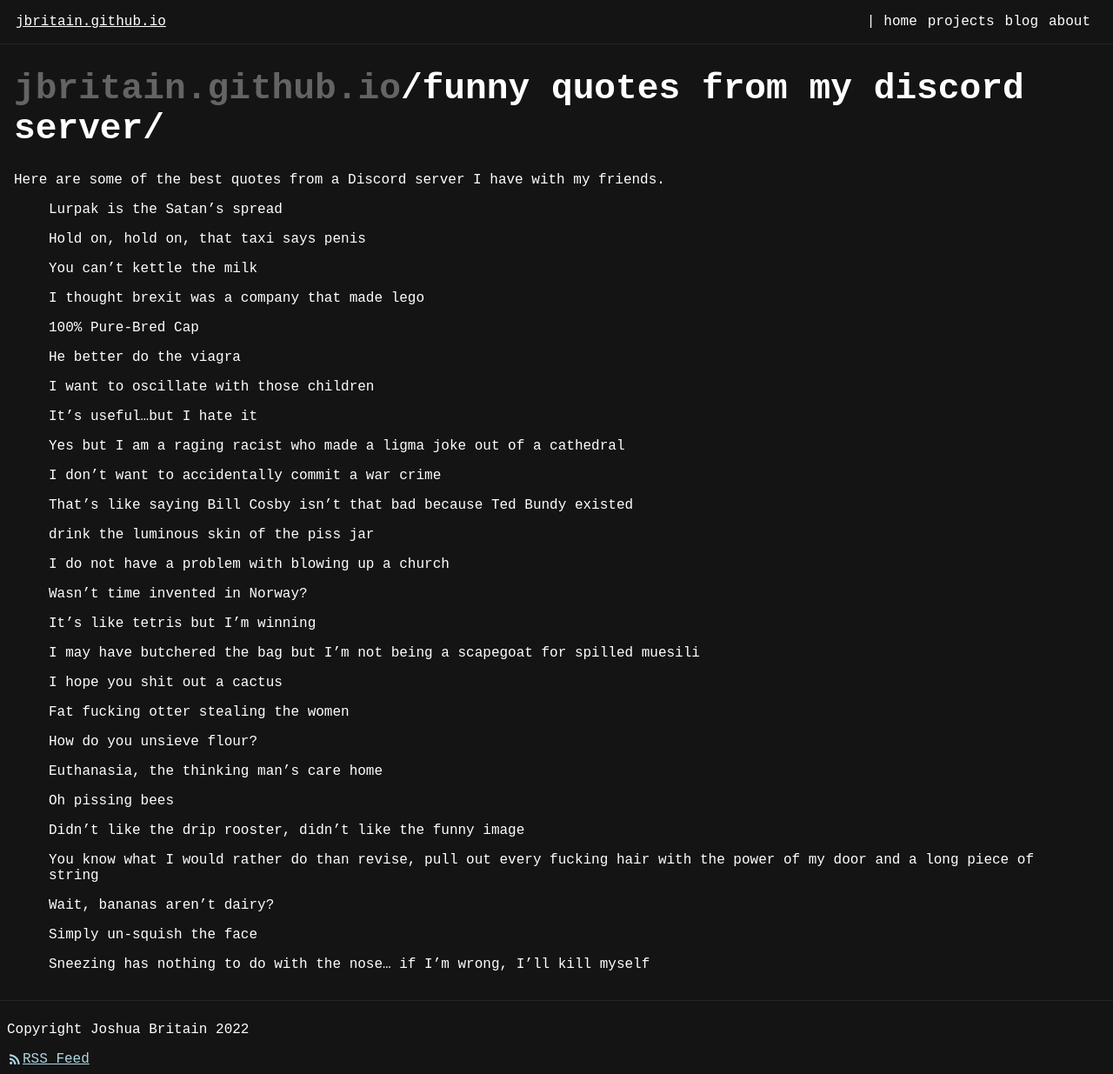
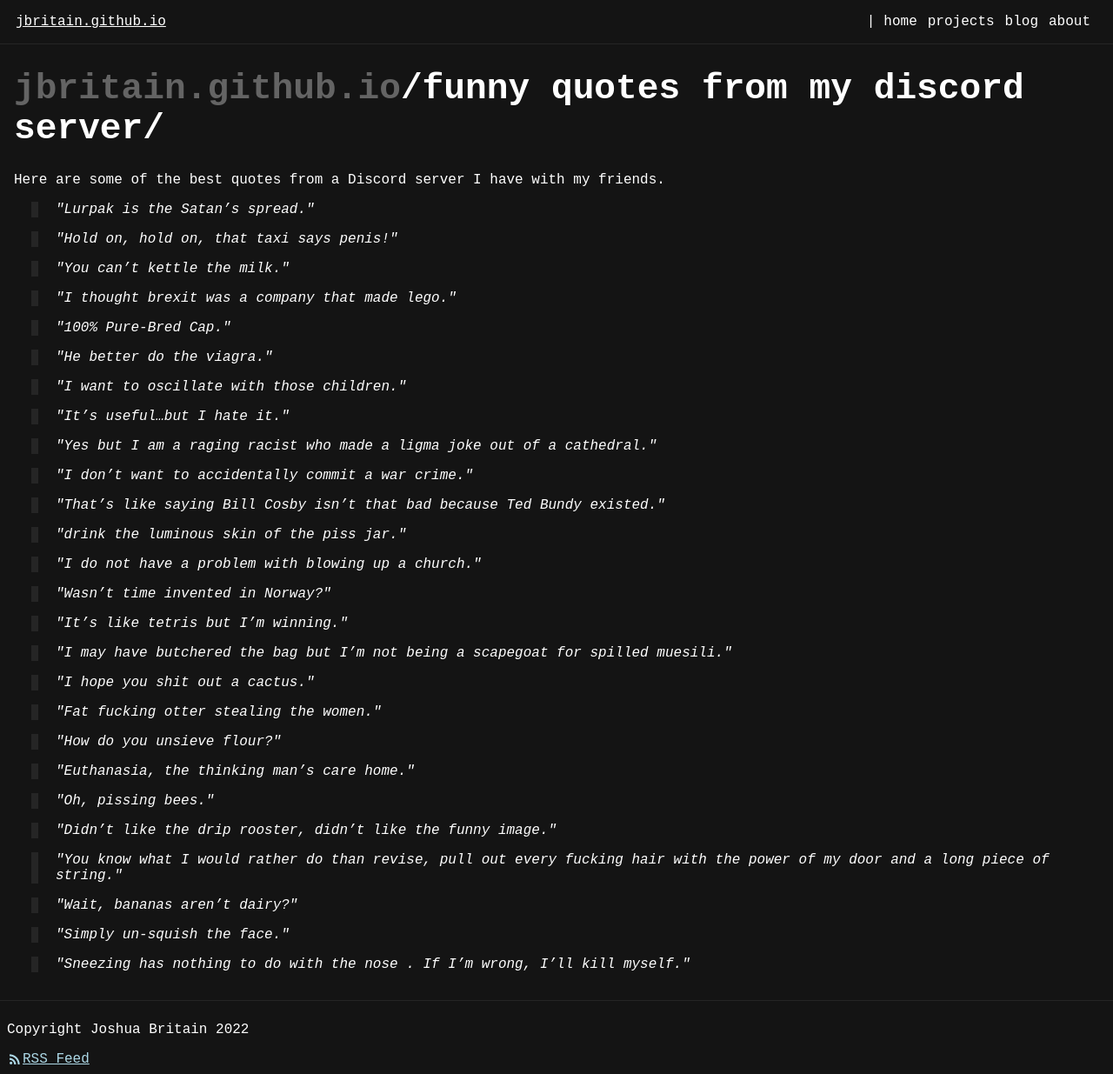
Before and after one commit to jbritain/jbritain.github.io, a Jekyll site: the page built from pages/quotes.md, in a window 1280 px wide and 1235 px high. Shown: the whole window at 87% size. Built offline with Jekyll 4.4.1, drawn with Linux system fonts in a browser that asks for light colours; a style sheet for code colours, icons or effects is not loaded.

Commit message:
blockquotes

```diff
--- a/css/main.css
+++ b/css/main.css
@@ -144,3 +144,17 @@ button:hover {
 #navTitle {
     text-decoration: underline;
 }
+
+blockquote p {
+    font-style: italic;
+}
+
+blockquote p::before, blockquote p::after {
+    content: '"'
+}
+
+blockquote {
+    margin-left: 20px;
+    padding-left: 20px;
+    border-left: 8px solid var(--faint-text-color);
+}
--- a/pages/quotes.md
+++ b/pages/quotes.md
@@ -6,54 +6,55 @@ permalink: /quotes/
 
 Here are some of the best quotes from a Discord server I have with my friends.
 
-> Lurpak is the Satan's spread
+> Lurpak is the Satan's spread.
 
-> Hold on, hold on, that taxi says penis
+> Hold on, hold on, that taxi says penis!
 
-> You can't kettle the milk
+> You can't kettle the milk.
 
-> I thought brexit was a company that made lego
+> I thought brexit was a company that made lego.
 
-> 100% Pure-Bred Cap
+> 100% Pure-Bred Cap.
 
-> He better do the viagra
+> He better do the viagra.
 
-> I want to oscillate with those children
+> I want to oscillate with those children.
 
-> It's useful...but I hate it
+> It's useful...but I hate it.
 
-> Yes but I am a raging racist who made a ligma joke out of a cathedral
+> Yes but I am a raging racist who made a ligma joke out of a cathedral.
 
-> I don't want to accidentally commit a war crime
+> I don't want to accidentally commit a war crime.
 
-> That's like saying Bill Cosby isn't that bad because Ted Bundy existed
+> That's like saying Bill Cosby isn't that bad because Ted Bundy existed.
 
-> drink the luminous skin of the piss jar
+> drink the luminous skin of the piss jar.
 
-> I do not have a problem with blowing up a church
+> I do not have a problem with blowing up a church.
 
 > Wasn't time invented in Norway?
 
-> It's like tetris but I'm winning
+> It's like tetris but I'm winning.
 
-> I may have butchered the bag but I'm not being a scapegoat for spilled muesili
+> I may have butchered the bag but I'm not being a scapegoat for spilled muesili.
 
-> I hope you shit out a cactus
+> I hope you shit out a cactus.
 
-> Fat fucking otter stealing the women
+> Fat fucking otter stealing the women.
 
 > How do you unsieve flour?
 
-> Euthanasia, the thinking man’s care home
+> Euthanasia, the thinking man’s care home.
 
-> Oh pissing bees
+> Oh, pissing bees.
 
-> Didn’t like the drip rooster, didn't like the funny image
+> Didn’t like the drip rooster, didn't like the funny image.
 
-> You know what I would rather do than revise, pull out every fucking hair with the power of my door and a long piece of string
+> You know what I would rather do than revise, pull out every fucking hair with the power of my door and a long piece of string.
 
 > Wait, bananas aren't dairy?
 
-> Simply un-squish the face
+> Simply un-squish the face.
 
-> Sneezing has nothing to do with the nose... if I'm wrong, I'll kill myself
+> Sneezing has nothing to do with the nose .
+> If I'm wrong, I'll kill myself.
```
